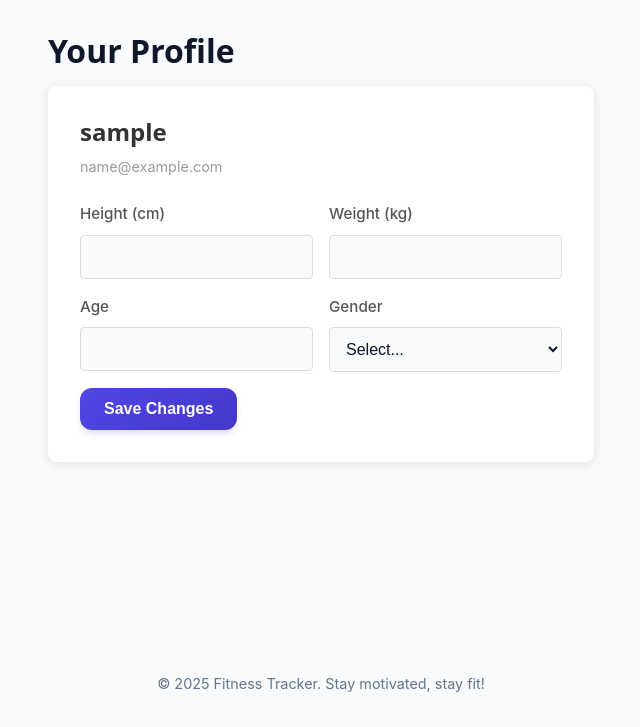
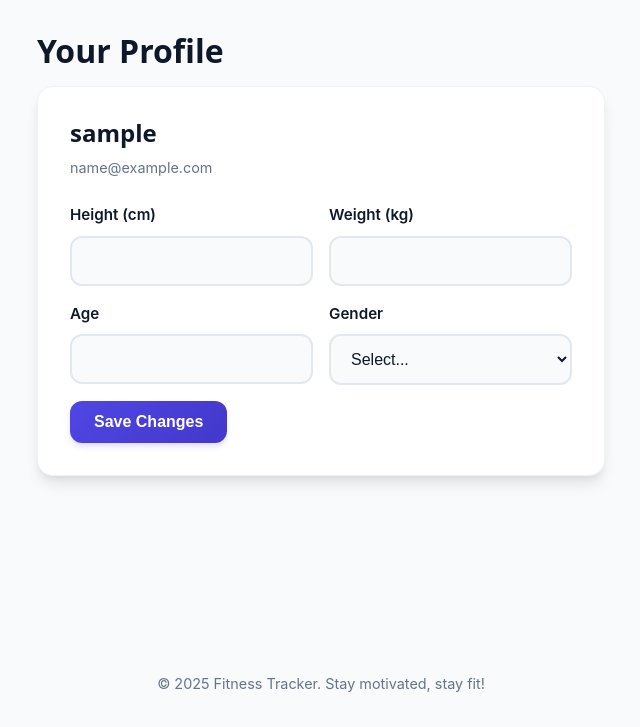
Before and after one commit to Sarthak200419/fitness-tracker, a Flask app: page /auth/profile in a window 1280 px wide. Shown: the part 73-800 px from the top of the page, without its empty margins (319-959 px from the left). Run offline with Flask 3, Linux system fonts and the light colour scheme; the visitor is signed in with stand-in values (Sample User, id 1).

Commit message:
feat: Add user profile page with editable personal details and BMR display.

```diff
--- a/frontend/templates/auth/profile.html
+++ b/frontend/templates/auth/profile.html
@@ -28,17 +28,16 @@
             <div class="form-row">
                 <div class="form-group">
                     <label for="age">Age</label>
-                    <input type="number" id="age" name="age"
-                           value="{{ current_user.age or '' }}" class="form-control">
+                    <input type="number" id="age" name="age" value="{{ current_user.age or '' }}" class="form-control">
                 </div>
 
                 <div class="form-group">
                     <label for="gender">Gender</label>
                     <select id="gender" name="gender" class="form-control">
                         <option value="">Select...</option>
-                        <option value="M" {% if current_user.gender == 'M' %}selected{% endif %}>Male</option>
-                        <option value="F" {% if current_user.gender == 'F' %}selected{% endif %}>Female</option>
-                        <option value="Other" {% if current_user.gender == 'Other' %}selected{% endif %}>Other</option>
+                        <option value="M" {% if current_user.gender=='M' %}selected{% endif %}>Male</option>
+                        <option value="F" {% if current_user.gender=='F' %}selected{% endif %}>Female</option>
+                        <option value="Other" {% if current_user.gender=='Other' %}selected{% endif %}>Other</option>
                     </select>
                 </div>
             </div>
@@ -63,19 +62,20 @@
     }
 
     .profile-card {
-    background: white;
+        background: var(--surface);
         padding: 2rem;
-    border-radius: 8px;
-    box-shadow: 0 2px 10px rgba(0,0,0,0.1);
+        border-radius: var(--border-radius);
+        box-shadow: var(--shadow);
+        border: 1px solid var(--border-color);
     }
 
     .profile-card h2 {
-    color: #333;
+        color: var(--text-main);
         margin-bottom: 0.5rem;
     }
 
     .email {
-    color: #999;
+        color: var(--text-muted);
         font-size: 0.9rem;
         margin-bottom: 1.5rem;
     }
@@ -93,42 +93,34 @@
     .form-group label {
         display: block;
         margin-bottom: 0.5rem;
-    font-weight: 500;
-    color: #555;
-}
-
-.form-control, select {
-    width: 100%;
-    padding: 0.75rem;
-    border: 1px solid #ddd;
-    border-radius: 4px;
-    font-size: 1rem;
+        font-weight: 600;
+        color: var(--text-main);
     }
 
     .info-box {
-    background: #e7f3ff;
-    border-left: 4px solid #2196F3;
+        background: rgba(79, 70, 229, 0.1);
+        border-left: 4px solid var(--primary-color);
         padding: 1rem;
-    border-radius: 4px;
+        border-radius: 0.5rem;
         margin: 1.5rem 0;
     }
 
     .info-box h3 {
         margin: 0 0 0.5rem 0;
-    color: #1976D2;
+        color: var(--primary-color);
         font-size: 1rem;
     }
 
     .info-box p {
         margin: 0;
         font-size: 1.25rem;
-    font-weight: bold;
-    color: #333;
+        font-weight: 800;
+        color: var(--text-main);
     }
 
     .info-box small {
         display: block;
-    color: #666;
+        color: var(--text-muted);
         margin-top: 0.5rem;
     }
 </style>
```
Lines whose indentation alone changed are shown as unchanged.
